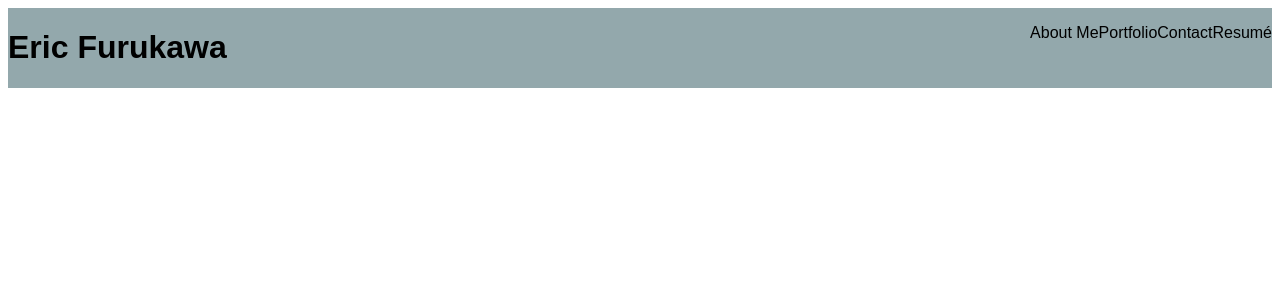
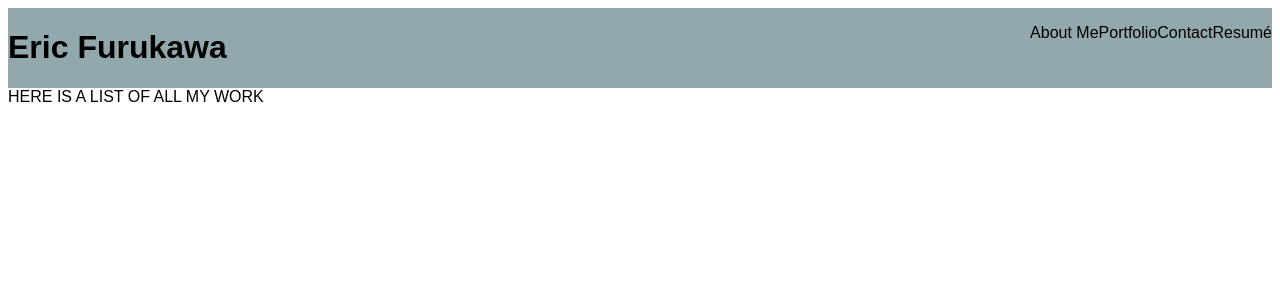
Before and after one commit to EricKenji/fuzzy-barnacle, a React (Create React App) app: page / in a window 1280 px wide. Both pictures are taken after a click on the element "Portfolio". Shown: the top 300 px of the page. Built offline with nearby package versions, Linux system fonts and the light colour scheme.

Commit message:
created portfolio component

```diff
--- a/src/App.js
+++ b/src/App.js
@@ -3,6 +3,7 @@ import Header from "./components/Header";
 import AboutMe from "./components/AboutMe";
 import Contact from "./components/Contact";
 import Resume from "./components/Resume";
+import Portfolio from "./components/Portfolio";
 
 function App() {
   const [currentPage, setCurrentPage] = useState('AboutMe');
@@ -11,6 +12,8 @@ function App() {
     switch (currentPage) {
       case 'AboutMe':
         return <AboutMe />;
+      case 'Portfolio':
+        return <Portfolio />;
       case 'Contact':
         return <Contact />;
       case 'Resume':
--- /dev/null
+++ b/src/components/Portfolio/index.js
@@ -0,0 +1,12 @@
+import React from "react";
+
+function Portfolio() {
+
+    return (
+        <div>
+            HERE IS A LIST OF ALL MY WORK
+        </div>
+    );
+};
+
+export default Portfolio;
```
